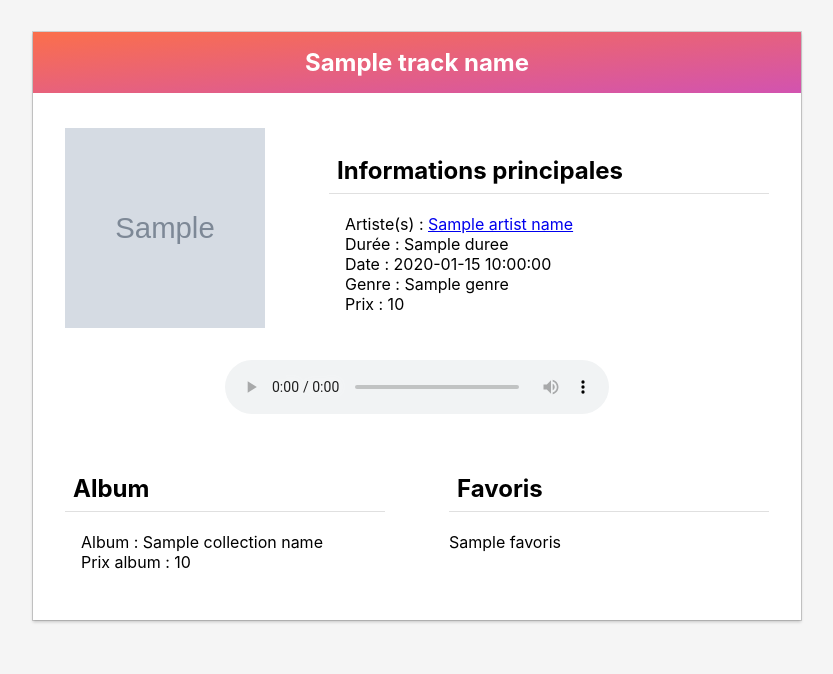
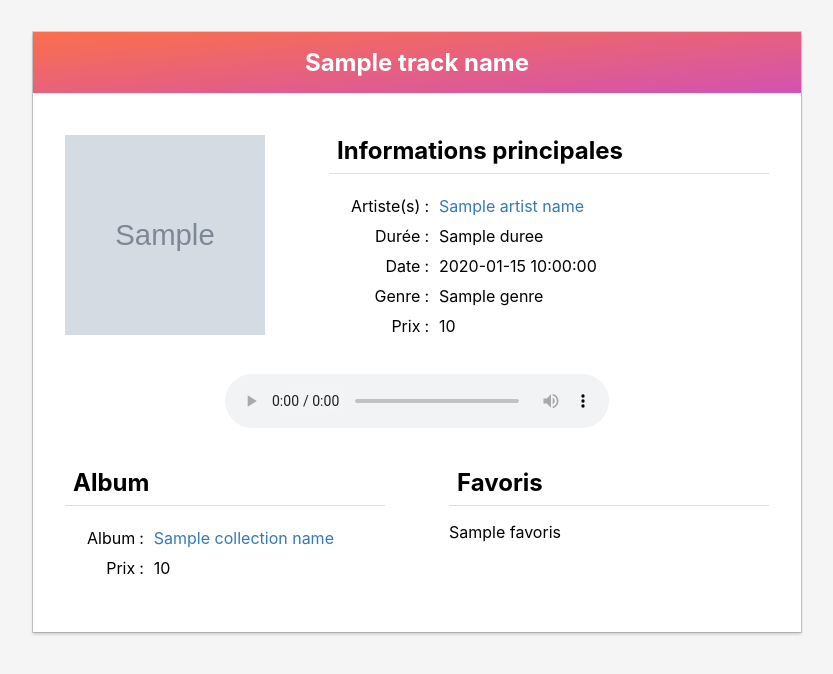
Before and after one commit to ValentinLe/challenge_SoyHuCe, a PHP site: template pages/Song.php in a window 1280 px wide. Shown: the top 674 px of the page, without its empty margins (223-1056 px from the left). Run offline with PHP 8.4, Linux system fonts and the light colour scheme; the template is opened without the code that fills it: most values are stand-ins (such as "Sample title", 1, 10 or a date in 2020); grey boxes marked "Sample" are stand-in pictures; data that the repository does not hold is empty.

Commit message:
css liens, utilisation table sur page d'une musique

```diff
--- a/pages/Accueil.php
+++ b/pages/Accueil.php
@@ -20,7 +20,7 @@
     </div>
     <section>
       <h2>Titre</h2>
-      <p>Lorem ipsum dolor sit amet, consectetur adipisicing elit, sed do eiusmod tempor incididunt ut labore et dolore magna aliqua. Ut enim ad minim veniam, quis nostrud exercitation ullamco laboris nisi ut aliquip ex ea commodo consequat. Duis aute irure dolor in reprehenderit in voluptate velit esse cillum dolore eu fugiat nulla pariatur. Excepteur sint occaecat cupidatat non proident, sunt in culpa qui officia deserunt mollit anim id est laborum.</p>
+      <p><a href="https://affiliate.itunes.apple.com/resources/documentation/itunes-store-web-service-search-api/" target="_blank">Itunes Search API</a>Lorem ipsum dolor sit amet, consectetur adipisicing elit, sed do eiusmod tempor incididunt ut labore et dolore magna aliqua. Ut enim ad minim veniam, quis nostrud exercitation ullamco laboris nisi ut aliquip ex ea commodo consequat. Duis aute irure dolor in reprehenderit in voluptate velit esse cillum dolore eu fugiat nulla pariatur. Excepteur sint occaecat cupidatat non proident, sunt in culpa qui officia deserunt mollit anim id est laborum.</p>
       <h2>Titre</h2>
     </section>
   </main>
--- a/pages/Song.php
+++ b/pages/Song.php
@@ -19,11 +19,28 @@
         </div>
         <div>
           <h2>Informations principales</h2>
-          <p>Artiste(s) : <a href="<?php echo $urlArtist ?>"><?php echo $artistName; ?></a> </p>
-          <p>Durée : <?php echo $duree; ?></p>
-          <p>Date : <?php echo $date; ?> </p>
-          <p>Genre : <?php echo $genre; ?></p>
-          <p>Prix : <?php echo $trackPrice; ?></p>
+          <table>
+            <tr>
+              <td>Artiste(s)</td>
+              <td><a href="<?php echo $urlArtist ?>"><?php echo $artistName; ?></a></td>
+            </tr>
+            <tr>
+              <td>Durée</td>
+              <td><?php echo $duree; ?></td>
+            </tr>
+            <tr>
+              <td>Date</td>
+              <td><?php echo $date; ?></td>
+            </tr>
+            <tr>
+              <td>Genre</td>
+              <td><?php echo $genre; ?></td>
+            </tr>
+            <tr>
+              <td>Prix</td>
+              <td class="prix"><?php echo $trackPrice; ?></td>
+            </tr>
+          </table>
         </div>
       </section>
       <section>
@@ -32,8 +49,16 @@
       <section class="bot">
         <div>
           <h2>Album</h2>
-          <p>Album : <?php echo $collectionName; ?></p>
-          <p>Prix album : <?php echo $collectionPrice; ?></p>
+          <table>
+            <tr>
+              <td>Album</td>
+              <td><a href=<?php echo $collectionUrl; ?>> <?php echo $collectionName; ?></a></td>
+            </tr>
+            <tr>
+              <td>Prix</td>
+              <td class="prix"><?php echo $collectionPrice; ?></td>
+            </tr>
+          </table>
         </div>
         <div>
           <h2>Favoris</h2>
--- a/skin/all.css
+++ b/skin/all.css
@@ -29,10 +29,21 @@ h1 {
 section h2 {
   padding: 8px;
   border-bottom: 1px solid #E0E0E0;
+  margin: 0;
+  margin-bottom: 16px;
 }
 
 section p {
   margin: 0 16px;
+}
+
+a {
+  text-decoration: none;
+  color: #337ab7;
+}
+
+a:hover {
+  text-decoration: underline;
 }
 
 /* menu */
@@ -79,6 +90,7 @@ nav a {
 
 nav a:hover {
   color: #BDBDBD;
+  text-decoration: none;
 }
 
 /* barre de recherche */
--- a/skin/song.css
+++ b/skin/song.css
@@ -17,6 +17,23 @@ section div {
 
 section h1 {
   grid-column: span 2;
+}
+
+table {
+  margin: 0 16px;
+}
+
+table td {
+  padding: 4px;
+}
+
+tr td:first-child {
+  text-align: right;
+}
+
+tr td:first-child::after {
+  content: ":";
+  margin-left: 4px;
 }
 
 .top {
@@ -43,6 +60,7 @@ audio {
 .buttonRed, .buttonYellow {
   display: block;
   margin: auto;
+  margin-top: 16px;
 }
 
 .buttonYellow {
```
Also changed, not shown: php/view/View.php (+13 -3 lines).
